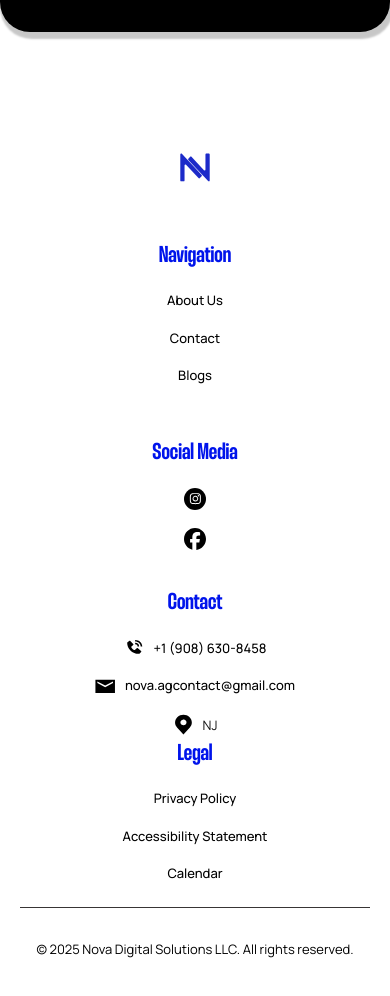
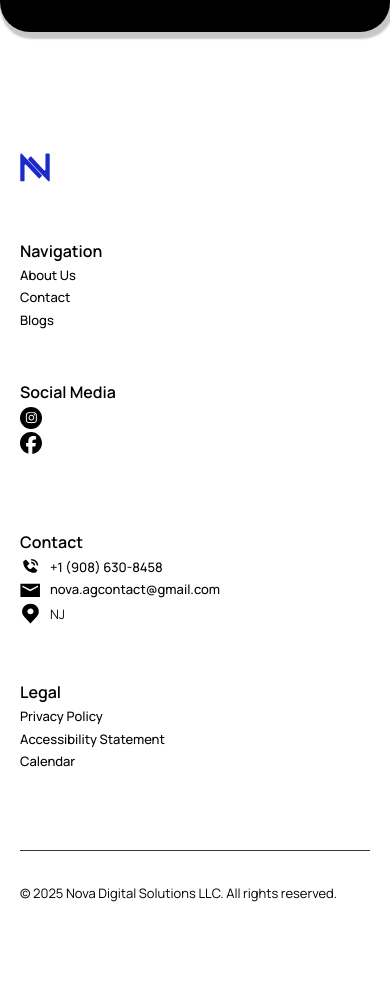
Before and after one commit to paulooliveira152012/novaweb, a React (Vite) app: page /portfolio in a window 390 px wide. Shown: the part 3425-4421 px from the top of the page. Built offline with nearby package versions, Linux system fonts and the light colour scheme; no server answers.

Commit message:
testes em amarelo no home

```diff
--- a/src/index.css
+++ b/src/index.css
@@ -4,7 +4,7 @@
   font-weight: 400;
 
   color-scheme: light dark;
-  color: rgba(255, 255, 255, 0.87);
+  color: rgba(255, 234, 234, 0.87);
   background-color: white;
 
   font-synthesis: none;
@@ -15,11 +15,12 @@
 
 a {
   font-weight: 500;
-  color: #646cff;
+  color: #FED639;
   text-decoration: inherit;
 }
 a:hover {
-  color: #535bf2;
+  color: #bebebe;
+
 }
 
 body {
@@ -47,7 +48,9 @@ button {
   transition: border-color 0.25s;
 }
 button:hover {
-  border-color: #646cff;
+  border-color: #FED639;
+  background-color: #FED639 !important;
+  font-weight: 650;
 }
 button:focus,
 button:focus-visible {
@@ -60,7 +63,7 @@ button:focus-visible {
     background-color: #ffffff;
   }
   a:hover {
-    color: #747bff;
+    font-style: italic !important;
   }
   button {
     background-color: #f9f9f9;
--- a/src/styles/Footer.css
+++ b/src/styles/Footer.css
@@ -6,22 +6,21 @@
     color: white;
     position: relative;
     bottom: 0;
-    /* background-color: #313131; */
     background-color: white;
     padding: 60px 20px;
     box-sizing: border-box;
-    justify-content: center;
-    align-items: center;
+    justify-content: flex-start; /* Alinha os elementos ao início */
+    align-items: flex-start; /* Alinha os elementos à esquerda */
     font-size: 13px;
 }
 
 .footerContent {
-    /* background-color: green; */
     display: flex;
     width: 100%;
     height: 100%;
-    align-items: center;
-    justify-content: space-around;
+    align-items: flex-start; /* Alinha os itens ao topo */
+    justify-content: flex-start; /* Alinha os itens à esquerda */
+    flex-direction: column; /* Garante que os itens fiquem um abaixo do outro */
     margin-top: 50px;
 }
 
@@ -30,10 +29,9 @@
 }
 
 .footer .socialMediaIconContainer {
-    /* background-color: red; */
     width: 15%;
     display: flex;
-    justify-content: space-around;
+    justify-content: flex-start; /* Alinha os ícones à esquerda */
 }
 
 /* Attention */
@@ -45,19 +43,16 @@
 .footerContent div {
     width: auto;
     min-height: 150px;
-    /* background-color: blue; */
-    /* margin: 20px; */
 }
 
 .footerContent div ul {
     height: 100%;
     display: flex;
     flex-direction: column;
-    /* justify-content: space-evenly; */
 }
 
 .footerContent div ul li {
-    margin-top: 18px;
+    margin-top: 3px; /* Reduzi o espaço entre as linhas */
     display: flex;
     align-items: center;
 }
@@ -65,7 +60,6 @@
 .footerContent a {
     margin: 0;
     padding: 0;
-    /* background-color: red; */
     display: flex;
     align-items: center;
 }
@@ -74,21 +68,19 @@
     width: 100%;
     height: 0.5px;
     background-color: #383535;
-    margin: 20px;
+    margin: 20px 0;
 }
 
 .footer h3 {
-    font-size: 23px !important;
-    color: #0014EB;
+    font-size: 16px !important;
+    color: #000000;
+    font-family: Manrope !important;
 }
-
 
 .footer .section div {
     width: 100%;
     margin: 10px;
 }
-
-
 
 .footer span {
     font-weight: bold;
@@ -100,88 +92,70 @@
 }
 
 .footer .content {
-    /* background-color: purple; */
     display: flex;
     flex-direction: column;
-    flex: 2
+    flex: 2;
 }
 
 .footer .flex {
     display: flex;
-    /* background-color: red; */
     margin-bottom: 60px;
 }
 
 .footer .logoContainer {
-    /* flex: 1; */
-    /* width: 100%; */
-    height: auto;
-    /* background-color: red; */
-    /* display: flex; */
     justify-content: left;
-    /* align-items: center; */
     margin: 20px;
-    /* padding-left: 50px; */
 }
 
-.footer  img {
+.footer img {
     position: absolute;
     top: 20px;
 }
 
 .logoSmallScren {
     width: 100%;
-    /* background-color: red; */
     height: 20px;
 }
 
-
-
+/* Responsivo */
 @media screen and (max-width: 600px) {
     .footer {
         height: 100%;
     }
 
     .footerContent {
-        /* background-color: red; */
         flex-direction: column;
-        align-items: center;
-        /* justify-content: center; */
-        text-align: center;
+        align-items: flex-start; /* Mantém alinhado à esquerda no mobile */
+        text-align: left;
         margin-top: 0;
     }
 
     .footerContent ul {
-        align-items: center;
+        align-items: flex-start;
     }
 
     .footer .socialMediaIconContainer {
-        /* background-color: purple; */
         width: 30% !important;
         display: flex;
-        justify-content: space-around;
+        justify-content: flex-start;
         margin: 20px 0;
     }
 
-    .footer .socialMediaIconContainer  {
-        /* background-color: green; */
+    .footer .socialMediaIconContainer {
         scale: 1.5;
-        /* fill: black */
     }
 
     .footer .hideLogo {
         margin-bottom: 50px;
-        /* margin: auto; */
     }
 
     .logoSmallScren {
         display: block;
     }
 
-    .footer  img {
-        position:static;
-        /* top: 0px; */
-        align-self: center;
+    .footer img {
+        position: static;
+        align-self: flex-start;
         margin: auto;
     }
 
--- a/src/styles/components/circle.css
+++ b/src/styles/components/circle.css
@@ -10,6 +10,7 @@
     /* background-color: red; */
     display: flex;
     flex-direction: column;
+
 }
 
 .circle-svg {
@@ -26,7 +27,8 @@
 .circle-text {
     /* position: absolute; */
     text-align: center;
-    font-size: 150%;
+    font-size: 180%;
+    font-family: Manrope !important;
     /* font-weight: bold; */
     /* color: white;  */
 }
--- a/src/styles/components/hero.css
+++ b/src/styles/components/hero.css
@@ -103,11 +103,11 @@
     border-radius: 10px;
     border: none;
     cursor: pointer;
-    color: white;
-    font-size: 16px;
-    background: linear-gradient(90deg, #0ce3eb, #1322c9, #00d9ff); /* Red gradient */
+    color: rgb(0, 0, 0);
+    font-size: 17px;
+    background: linear-gradient(90deg, #FED639, #FFEA00, #FFD700); /* Red gradient */
     background-size: 300% 300%; /* Larger size for dynamic movement */
-    box-shadow: 0 0 10px #0ce3eb;
+    box-shadow: 0 0 10px #FED639;
     animation: gradientShift 4s infinite ease-in-out; /* Smooth gradient animation */
     transition: all 0.3s ease; /* Smooth scaling effect */
     position: relative;
--- a/src/styles/style.css
+++ b/src/styles/style.css
@@ -308,7 +308,7 @@
     }
 
     .regularButton:hover {
-        background-color: #10aeb3;
+        background-color:#FED639;
         transition: .3s;
         color: white;
       }
@@ -1303,7 +1303,7 @@ article h1 {
   }
 
   .highlighted {
-    background-color: #1C2AC9;
+    background-color: #FED639;
     width: auto;
     margin: auto;
   }
```
